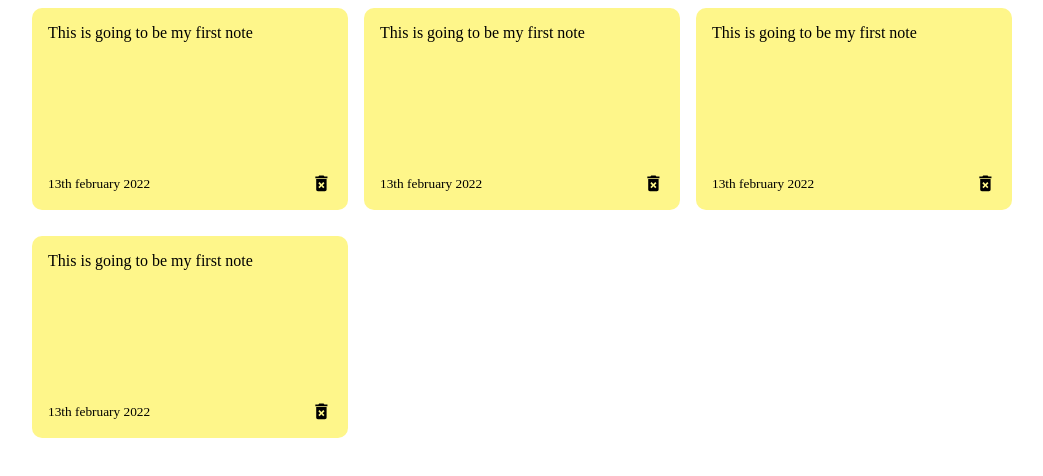
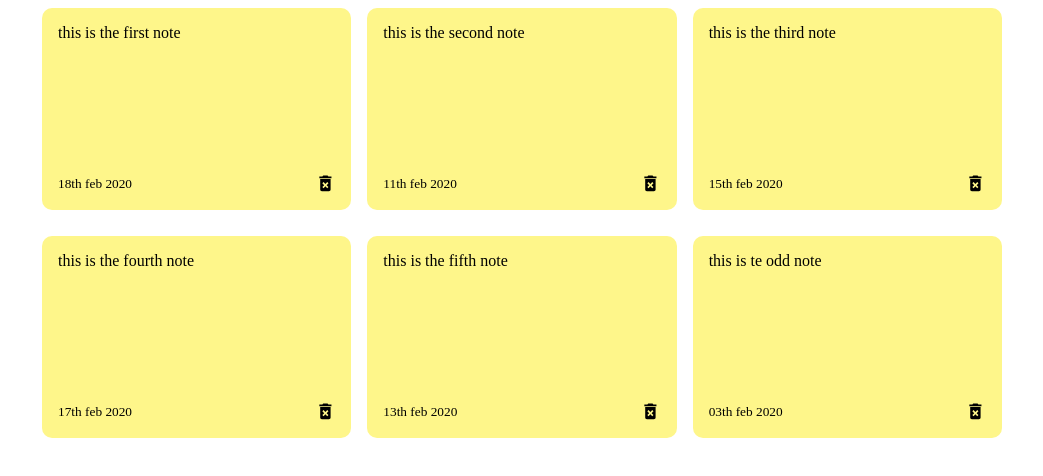
Before and after one commit to Francisomondi/my-notes, a React (Create React App) app: page / in a window 1280 px wide. Shown: the top 476 px of the page, without its empty margins (118-1161 px from the left). Built offline with nearby package versions, Linux system fonts and the light colour scheme.

Commit message:
displaying notes

```diff
--- a/src/App.js
+++ b/src/App.js
@@ -1,9 +1,46 @@
 
 import NotesList from './components/NotesList';
+import { useState } from 'react'
+import { nanoid } from 'nanoid';
+
 const App = () => {
+  const [notes, setNotes] = useState([
+    {
+      id: nanoid(),
+      text: 'this is the first note',
+      date: '18th feb 2020'
+    },
+    {
+      id: nanoid(),
+      text: 'this is the second note',
+      date: '11th feb 2020'
+    },
+    {
+      id: nanoid(),
+      text: 'this is the third note',
+      date: '15th feb 2020'
+    },
+    {
+      id: nanoid(),
+      text: 'this is the fourth note',
+      date: '17th feb 2020'
+    },
+    {
+      id: nanoid(),
+      text: 'this is the fifth note',
+      date: '13th feb 2020'
+    },
+    {
+      id: nanoid(),
+      text: 'this is te odd note',
+      date: '03th feb 2020'
+    },
+
+  ]);
+
   return (
     <div className="container">
-      <NotesList />
+      <NotesList notes={notes} />
     </div>
   )
 
--- a/src/components/Note.js
+++ b/src/components/Note.js
@@ -1,11 +1,11 @@
 import { MdDeleteForever } from 'react-icons/md';
 
-const Note = () => {
+const Note = ({ id, text, date }) => {
     return (
         <div className="note">
-            <span>This is going to be my first note</span>
+            <span>{text}</span>
             <div className="note-footer">
-                <small>13th february 2022</small>
+                <small>{date}</small>
                 <MdDeleteForever className="delete-icon" size="1.3em" />
 
             </div>
--- a/src/components/NotesList.js
+++ b/src/components/NotesList.js
@@ -1,15 +1,13 @@
 import Note from './Note';
 
-const NotesList = () => {
+const NotesList = ({ notes }) => {
     return (
         <div className="notes-list">
-            <Note />
-            <Note />
-            <Note />
-            <Note />
-
+            {notes.map((note) => (
+                <Note id={note.id} text={note.text} date={note.date} />
+            ))}
         </div>
-    )
-}
+    );
+};
 
 export default NotesList
--- a/src/index.css
+++ b/src/index.css
@@ -1,5 +1,5 @@
 .container{
-  max-width: 980px;
+  max-width: 960px;
   margin-left: auto;
   margin-right: auto;
   padding-right: 15px;
```
